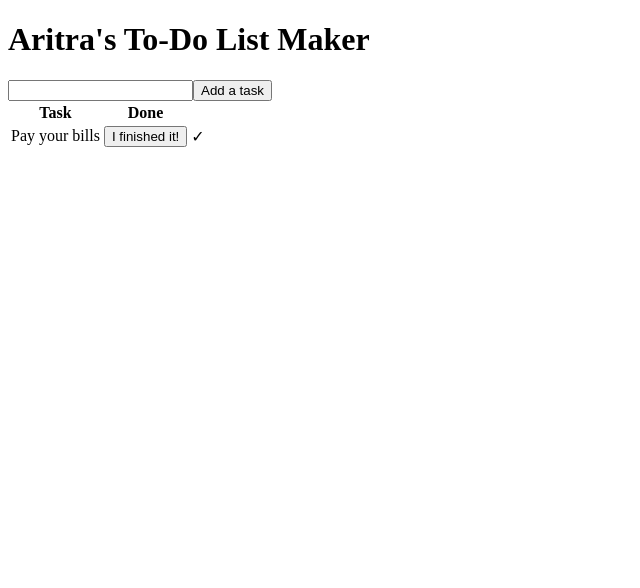
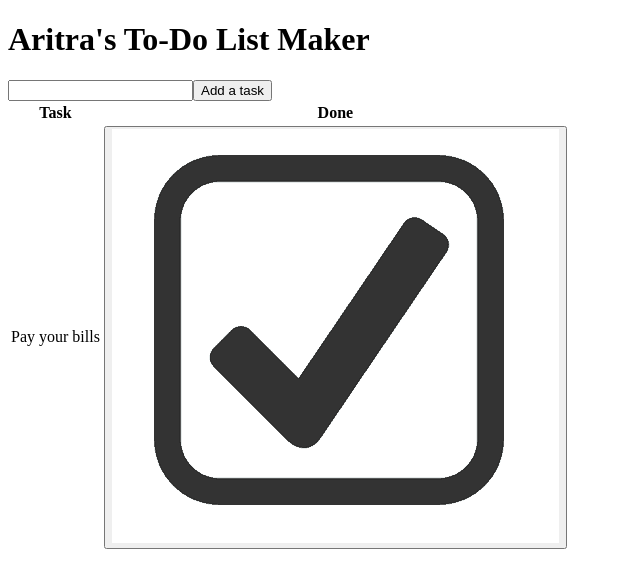
Before and after one commit to aritramullick/angular-app-to-do-list, an Angular app: page / in a window 1280 px wide. Shown: the top 588 px of the page, without its empty margins (0-640 px from the left). Built offline with nearby package versions, Linux system fonts and the light colour scheme.

Commit message:
Added an image for a checkmark, but needs further styling

```diff
--- a/src/app/app.component.html
+++ b/src/app/app.component.html
@@ -8,7 +8,8 @@
   </tr>
   <tr *ngFor="let todo of todos">
     <td>{{todo.label}}</td>
-    <td><button (click)="deleteTodo(todo)">I finished it!</button></td>
-    <td>{{todo.done ? '&#10003;' : '&#10005;'}}</td>
+    <td><button (click)="deleteTodo(todo)">
+      <img src='./assets/checkmark.png'/>
+    </button></td>
   </tr>
 </table>
--- a/src/app/app.component.ts
+++ b/src/app/app.component.ts
@@ -20,6 +20,7 @@ export class AppComponent {
       done: false
     });
   }
+
   deleteTodo(todo) {
     this.todos = this.todos.filter( t => t.label !== todo.label);
   }
```
Also changed, not shown: src/assets/checkmark.png (added).
